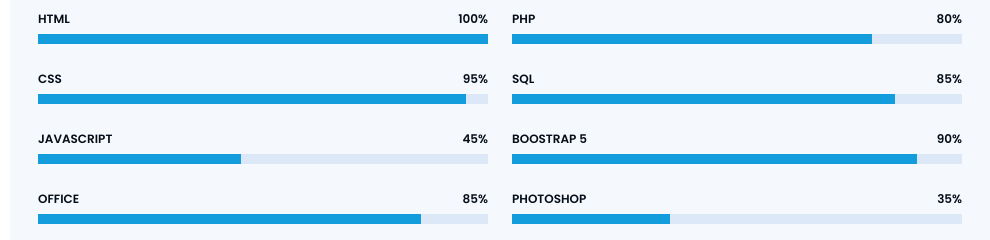
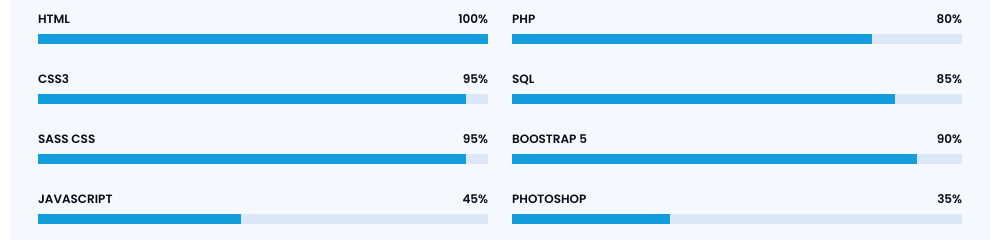
Before and after one commit to BigJack2/portafolio_vanegas.github.io, a plain HTML site: page index.html in a window 1280 px wide. Shown: the part 1753-1993 px from the top of the page, without its empty margins (290-1280 px from the left). Drawn offline with nearby package versions, Linux system fonts and the light colour scheme.

Commit message:
Add files via upload

```diff
--- a/index.html
+++ b/index.html
@@ -153,7 +153,15 @@
             </div>
 
             <div class="progress">
-              <span class="skill">CSS <i class="val">95%</i></span>
+              <span class="skill">CSS3 <i class="val">95%</i></span>
+              <div class="progress-bar-wrap">
+                <div class="progress-bar" role="progressbar" aria-valuenow="95" aria-valuemin="0" aria-valuemax="100">
+                </div>
+              </div>
+            </div>
+
+            <div class="progress">
+              <span class="skill">Sass CSS <i class="val">95%</i></span>
               <div class="progress-bar-wrap">
                 <div class="progress-bar" role="progressbar" aria-valuenow="95" aria-valuemin="0" aria-valuemax="100">
                 </div>
```
